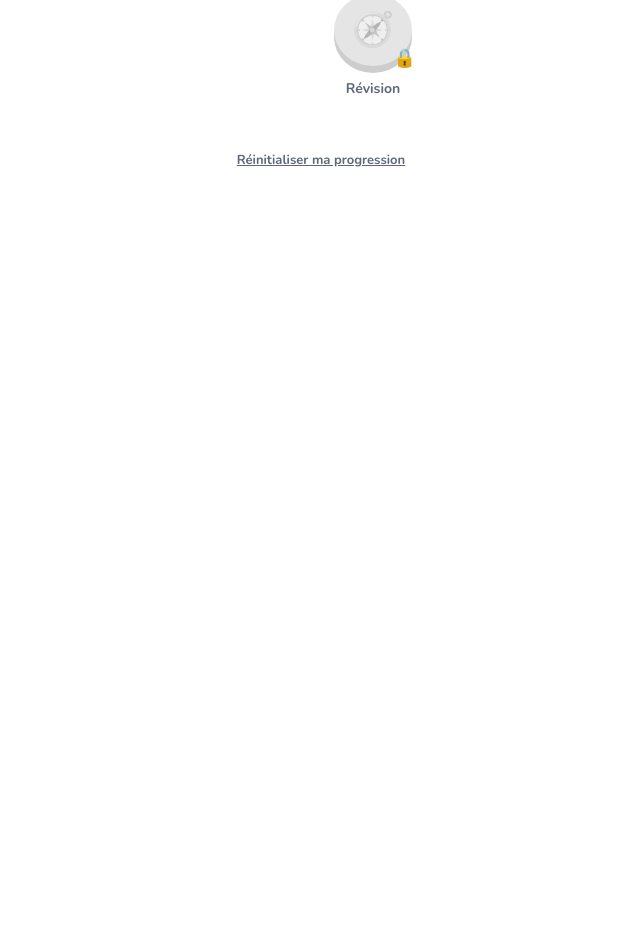
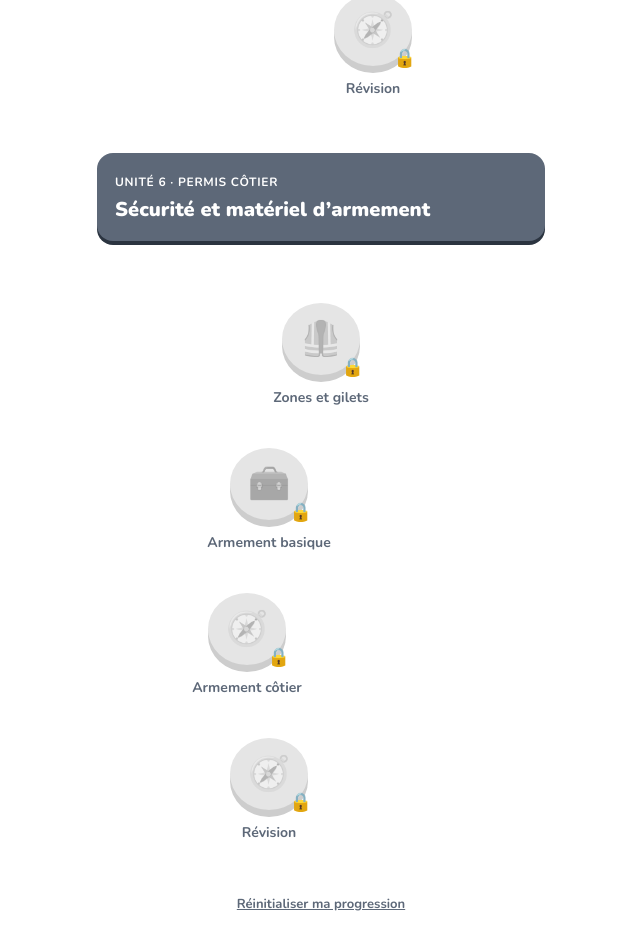
Before and after one commit to lzwingelstein/code-maritime, a Nuxt app in the folder web/: page / in a window 1280 px wide. Shown: the part 5010-5959 px from the top of the page, without its empty margins (319-959 px from the left). Before the commit the page ends 5223 px from the top, so only its background shows below. Built offline with nearby package versions, Linux system fonts and the light colour scheme.

Commit message:
feat(course): safety equipment unit (division 240)
Closes #5

```diff
--- a/web/app/courses/index.ts
+++ b/web/app/courses/index.ts
@@ -4,14 +4,15 @@ import { balisage } from './balisage'
 import { barre } from './barre'
 import { navires } from './navires'
 import { plages } from './plages'
+import { securite } from './securite'
 import { signaux } from './signaux'
 import type { QuizCourse } from './quiz'
 import type { Course, CourseExercise, Generator, Lesson } from './types'
 
-export const COURSES: Course[] = [balisage, navires, plages, barre, signaux]
+export const COURSES: Course[] = [balisage, navires, plages, barre, signaux, securite]
 
 /** Courses written as authored quizzes: their content is checked by quiz.test.ts. */
-export const QUIZ_COURSES: QuizCourse[] = [plages, barre, signaux]
+export const QUIZ_COURSES: QuizCourse[] = [plages, barre, signaux, securite]
 
 export const LESSON_IDS = COURSES.flatMap(c => c.lessons.map(l => l.id))
 
--- /dev/null
+++ b/web/app/courses/securite/index.ts
@@ -0,0 +1,118 @@
+/**
+ * Safety equipment by distance from a shelter (division 240, version published by the ministère de la Mer, 2024),
+ * and first reactions to a man overboard. See docs/VERIFICATION.md.
+ */
+import { quizCourse } from '../quiz'
+
+const e = (char: string) => ({ type: 'emoji' as const, char })
+
+export const securite = quizCourse({
+  id: 'securite',
+  unit: 'Permis côtier',
+  title: 'Sécurité et matériel d’armement',
+  badge: 'À retenir',
+  cards: [
+    {
+      id: 'zones', name: 'Les zones de navigation', visual: e('📏'),
+      intro: 'Le matériel dépend de la **distance d’un abri** : **basique** à moins de **2 milles**, **côtier** de **2 à moins de 6 milles**, **semi-hauturier** de 6 à moins de 60 milles, **hauturier** au-delà. Le permis côtier permet d’aller jusqu’à **6 milles d’un abri**.',
+      questions: [
+        { prompt: 'Je navigue à 4 milles d’un abri. Quel armement me faut-il ?', answer: 'Côtier', wrong: ['Basique', 'Semi-hauturier', 'Hauturier'] },
+        { prompt: 'L’armement basique suffit jusqu’à…', answer: '2 milles d’un abri', wrong: ['300 mètres du rivage', '6 milles d’un abri', '12 milles de la côte'] },
+        { prompt: 'Les distances de la division 240 se mesurent depuis…', answer: 'Un abri', wrong: ['Le port de départ', 'La ligne de côte la plus proche', 'La bouée la plus proche'] },
+      ],
+      statements: [
+        ['À 5 milles d’un abri, il faut l’armement côtier.', true],
+        ['L’armement basique suffit jusqu’à 6 milles d’un abri.', false],
+      ],
+    },
+    {
+      id: 'eif', name: 'Gilets : équipement individuel de flottabilité', visual: e('🦺'),
+      intro: 'Un **équipement individuel de flottabilité** par personne, facile à attraper : **50 N** en basique, **100 N** en côtier. Un enfant de **30 kg ou moins** porte un **100 N**, quelle que soit la distance. Les enfants de **moins d’un an** ne comptent pas dans le nombre de personnes à bord.',
+      questions: [
+        { prompt: 'En navigation côtière, chaque adulte dispose d’un gilet d’au moins…', answer: '100 N', wrong: ['50 N', '150 N', '275 N'] },
+        { prompt: 'Jusqu’à 2 milles d’un abri, le gilet d’un adulte doit faire au moins…', answer: '50 N', wrong: ['100 N', '150 N', '30 N'] },
+        { prompt: 'Un enfant de 25 kg, à 1 mille d’un abri, porte un gilet d’au moins…', answer: '100 N', wrong: ['50 N', '150 N'] },
+      ],
+      statements: [
+        ['Un enfant de 30 kg ou moins doit porter un gilet de 100 N, même près de l’abri.', true],
+        ['En côtier, un gilet de 50 N suffit pour un adulte.', false],
+      ],
+    },
+    {
+      id: 'light', name: 'Dispositif lumineux', visual: e('🔦'),
+      intro: 'Un **dispositif lumineux étanche** d’au moins **6 heures d’autonomie** : une lampe torche pour le bord, **ou** une lampe par personne (flash, torche ou cyalume) **portée ou fixée au gilet**.',
+      questions: [
+        { prompt: 'Quelle autonomie minimale pour le dispositif lumineux ?', answer: '6 heures', wrong: ['1 heure', '3 heures', '12 heures'] },
+        { prompt: 'Une lampe individuelle doit être…', answer: 'Étanche et portée ou fixée au gilet', wrong: ['Rangée dans le coffre avant', 'Rechargeable par USB', 'De couleur rouge'] },
+      ],
+      statements: [
+        ['Un cyalume fixé au gilet peut servir de dispositif lumineux individuel.', true],
+        ['Le dispositif lumineux n’est obligatoire qu’au-delà de 2 milles.', false],
+      ],
+    },
+    {
+      id: 'basic-kit', name: 'Armement basique', visual: e('🧰'),
+      intro: 'Jusqu’à 2 milles : **gilets**, **dispositif lumineux**, **extincteur(s)**, **écope ou pompe à main** (si le bateau n’est pas autovideur ou s’il est habitable), **point et bout de remorquage**, **ligne de mouillage** adaptée, un moyen de connaître **l’heure et le coefficient de la marée** (sauf en Méditerranée), et le **pavillon national** hors des eaux territoriales.',
+      questions: [
+        { prompt: 'Lequel de ces équipements fait partie de l’armement basique ?', answer: 'Un dispositif de remorquage', wrong: ['Trois feux rouges à main', 'Un compas magnétique', 'Des cartes marines officielles'] },
+        { prompt: 'Qui peut se passer de ligne de mouillage, sous la responsabilité du chef de bord ?', answer: 'Un scooter des mers', wrong: ['Un bateau à moteur de 6 m', 'Tout bateau en zone basique', 'Personne'] },
+        { prompt: 'En zone basique, il faut pouvoir connaître l’heure et le coefficient de la marée…', answer: 'Sauf en Méditerranée', wrong: ['Seulement en Méditerranée', 'Jamais', 'Seulement la nuit'] },
+      ],
+      statements: [
+        ['Un dispositif d’assèchement manuel (écope, seau ou pompe) fait partie de l’armement basique.', true],
+        ['Les feux rouges à main font partie de l’armement basique.', false],
+      ],
+    },
+    {
+      id: 'kill-cord', name: 'Coupe-circuit', visual: e('🔌'),
+      intro: 'Quand le bateau en a un, le **coupe-circuit** est **attaché au poignet, à la jambe ou au gilet** du pilote **dès que le moteur tourne** : s’il tombe à l’eau, le moteur s’arrête. Un **second** coupe-circuit doit être facile à atteindre, et tout le monde à bord sait où il est.',
+      questions: [
+        { prompt: 'Le moteur tourne. Le coupe-circuit est…', answer: 'Attaché au pilote (poignet, jambe ou gilet)', wrong: ['Rangé près du moteur', 'Retiré pour ne pas gêner', 'Attaché au volant'] },
+        { prompt: 'À quoi sert le coupe-circuit ?', answer: 'À arrêter le moteur si le pilote tombe à l’eau', wrong: ['À couper la batterie la nuit', 'À limiter la vitesse à 5 nœuds'] },
+      ],
+      statements: [
+        ['Le coupe-circuit doit être attaché au pilote dès que le moteur tourne.', true],
+        ['Le coupe-circuit peut rester accroché au tableau de bord pendant la navigation.', false],
+      ],
+    },
+    {
+      id: 'coastal-kit', name: 'Armement côtier', visual: e('🧭'),
+      intro: 'De 2 à 6 milles, en plus du basique (et avec des gilets de **100 N**) : une **bouée** de sauvetage (fer à cheval ou couronne, au nom du bateau), **3 feux rouges à main**, un **compas magnétique étanche**, les **cartes marines officielles** à jour, le **RIPAM** (ou un résumé) et un **document sur le balisage** de la zone.',
+      questions: [
+        { prompt: 'Combien de feux rouges à main en armement côtier ?', answer: '3', wrong: ['1', '2', '6'] },
+        { prompt: 'Lequel de ces équipements ajoute l’armement côtier ?', answer: 'Une bouée de sauvetage', wrong: ['Un extincteur', 'Un bout de remorquage', 'Un dispositif lumineux'] },
+        { prompt: 'Quels documents faut-il à bord en armement côtier ?', answer: 'Cartes marines officielles, RIPAM et document sur le balisage', wrong: ['Le manuel du moteur seulement', 'Un plan de la plage', 'Aucun document'] },
+      ],
+      statements: [
+        ['L’armement côtier comprend un compas magnétique étanche.', true],
+        ['En armement côtier, une carte routière de la région remplace les cartes marines.', false],
+      ],
+    },
+    {
+      id: 'man-overboard', name: 'Un homme à la mer', visual: e('🛟'),
+      intro: 'Si quelqu’un tombe à l’eau : **crier « un homme à la mer »**, **lancer la bouée**, **désigner quelqu’un qui ne le quitte pas des yeux** et le montre du bras, **éloigner l’hélice** de la personne (débrayer), noter la position (touche MOB du GPS) et **alerter les secours** si besoin : **VHF canal 16** en priorité en mer, ou le **196** au téléphone (CROSS).',
+      questions: [
+        { prompt: 'Quelqu’un tombe à l’eau. Le premier réflexe est de…', answer: 'Crier « un homme à la mer » et lancer la bouée', wrong: ['Plonger tout de suite pour le chercher', 'Accélérer pour faire demi-tour', 'Appeler sa famille'] },
+        { prompt: 'Pendant la manœuvre de récupération, une personne à bord…', answer: 'Ne quitte pas des yeux la victime et la montre du bras', wrong: ['Prépare le mouillage', 'Range le pont', 'Va chercher les papiers du bateau'] },
+        { prompt: 'Depuis un téléphone, le numéro d’urgence en mer est le…', answer: '196', wrong: ['15', '17', '115'] },
+      ],
+      statements: [
+        ['En approchant d’une personne dans l’eau, on débraye pour éloigner l’hélice.', true],
+        ['On garde le moteur embrayé jusqu’à toucher la personne pour aller plus vite.', false],
+        ['En mer, la VHF canal 16 reste prioritaire sur le téléphone pour alerter le CROSS.', true],
+      ],
+    },
+  ],
+  lessons: [
+    {
+      id: 'zones-gilets', title: 'Zones et gilets', icon: e('🦺'), cards: ['zones', 'eif', 'light'], count: 8,
+      tip: { emoji: '📏', title: '2 et 6 milles', text: 'Moins de **2 milles** d’un abri : armement **basique**, gilets **50 N**. De **2 à 6 milles** : armement **côtier**, gilets **100 N**. Enfants de 30 kg ou moins : **100 N** partout.' },
+    },
+    { id: 'armement-basique', title: 'Armement basique', icon: e('🧰'), cards: ['basic-kit', 'kill-cord'], count: 8 },
+    { id: 'armement-cotier', title: 'Armement côtier', icon: e('🧭'), cards: ['coastal-kit', 'man-overboard'], count: 8 },
+    {
+      id: 'revision-securite', title: 'Révision', icon: e('🧭'), count: 10, review: true,
+      cards: ['zones', 'eif', 'light', 'basic-kit', 'kill-cord', 'coastal-kit', 'man-overboard'],
+    },
+  ],
+})
```
Also changed, not shown: 1 other file (tests, documents, lock files or other folders).
